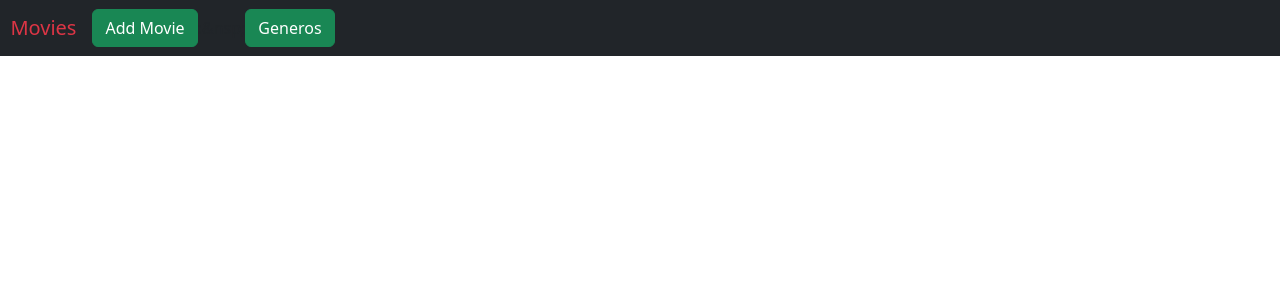
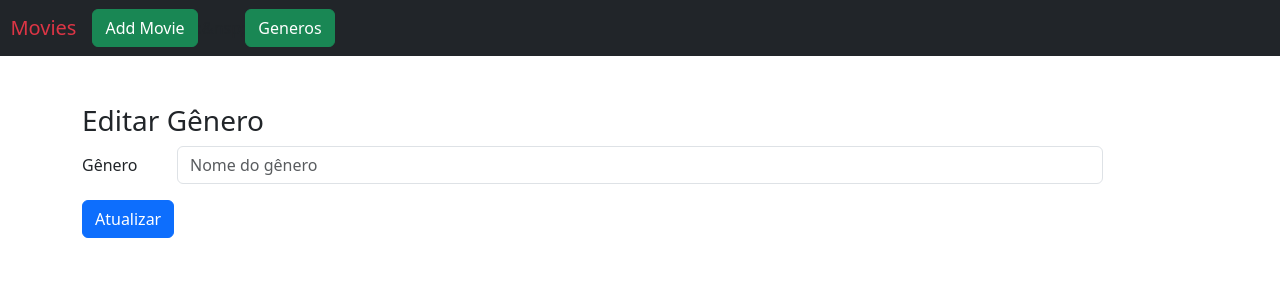
Before and after one commit to goncalodiass/ai2-ficha7, a React (Vite) app in the folder frontend/: page /generos/edit/1 in a window 1280 px wide. Shown: the top 300 px of the page. Built offline with nearby package versions, Linux system fonts and the light colour scheme; no server answers.

Commit message:
add genres edit

```diff
--- a/frontend/src/App.jsx
+++ b/frontend/src/App.jsx
@@ -7,6 +7,7 @@ import MoviesList from './view/MoviesList';
 import MoviesAdd from './view/MoviesAdd';
 import MoviesEdit from './view/MoviesEdit';
 import Generos from './view/Generos';
+import GenerosEdit from "./view/GenerosEdit";
 
 function App() {
   const [count, setCount] = useState(0)
@@ -39,6 +40,7 @@ function App() {
               <Route path="/filmes/add" element={<MoviesAdd />} />
               <Route path="/filmes/edit/:moviesId" element={<MoviesEdit />} />
               <Route path="/generos" element={<Generos />} />
+              <Route path="/generos/edit/:id" element={<GenerosEdit />} />
             </Routes>
           </div>
         </div>
--- a/frontend/src/view/Generos.jsx
+++ b/frontend/src/view/Generos.jsx
@@ -1,6 +1,7 @@
 import React, { useState, useEffect } from "react";
 import axios from "axios";
 import { Toaster, toast } from "sonner"; // Importando Sonner
+import { Link } from "react-router-dom"; // Certifique-se de importar o Link
 import "bootstrap/dist/css/bootstrap.min.css";
 import "bootstrap/dist/js/bootstrap.bundle.min";
 
@@ -73,12 +74,9 @@ const Generos = () => {
                 <th>{data.id}</th>
                 <td>{data.genero}</td>
                 <td>
-                    <button
-                        className="btn btn-outline-info"
-                        onClick={() => toast("Funcionalidade de edição ainda não implementada.")}
-                    >
+                    <Link className="btn btn-outline-info" to={`/generos/edit/${data.id}`} >
                         Editar
-                    </button>
+                    </Link>
                 </td>
                 <td>
                     <button className="btn btn-outline-danger" onClick={() => handleDelete(data.id)}>
--- /dev/null
+++ b/frontend/src/view/GenerosEdit.jsx
@@ -0,0 +1,72 @@
+import React, { useEffect, useState } from "react";
+import { useParams } from "react-router-dom";
+import axios from "axios";
+import { Toaster, toast } from "sonner";
+
+const baseUrl = "http://localhost:3000";
+
+const GenerosEdit = () => {
+    const [genero, setGenero] = useState("");
+    const { id } = useParams();
+
+    useEffect(() => {
+        // Busca os dados do gênero
+        const fetchGenero = async () => {
+            try {
+                const response = await axios.get(`${baseUrl}/genero/get/${id}`);
+                if (response.data.success) {
+                    setGenero(response.data.data[0].genero);
+                } else {
+                    toast.error("Erro ao carregar os dados do gênero.");
+                }
+            } catch (error) {
+                toast.error("Erro no servidor: " + error.message);
+            }
+        };
+
+        fetchGenero();
+    }, [id]);
+
+    const handleUpdate = async () => {
+        if (!genero.trim()) {
+            toast.error("O nome do gênero não pode estar vazio.");
+            return;
+        }
+
+        try {
+            const response = await axios.put(`${baseUrl}/genero/update/${id}`, { genero });
+            if (response.data.success) {
+                toast.success("Gênero atualizado com sucesso!");
+            } else {
+                toast.error("Erro ao atualizar o gênero.");
+            }
+        } catch (error) {
+            toast.error("Erro no servidor: " + error.message);
+        }
+    };
+
+    return (
+        <div className="container">
+            <Toaster position="top-right" richColors />
+            <h3 className="mt-4">Editar Gênero</h3>
+            <div className="form-group row mb-3">
+                <label htmlFor="genero" className="col-sm-2 col-md-1 col-form-label">Gênero</label>
+                <div className="col-sm-10">
+                    <input
+                        type="text"
+                        className="form-control"
+                        id="genero"
+                        placeholder="Nome do gênero"
+                        value={genero}
+                        onChange={(e) => setGenero(e.target.value)}
+                    />
+                </div>
+            </div>
+            <button className="btn btn-primary" onClick={handleUpdate}>
+                Atualizar
+            </button>
+        </div>
+    );
+};
+
+export default GenerosEdit;
```
